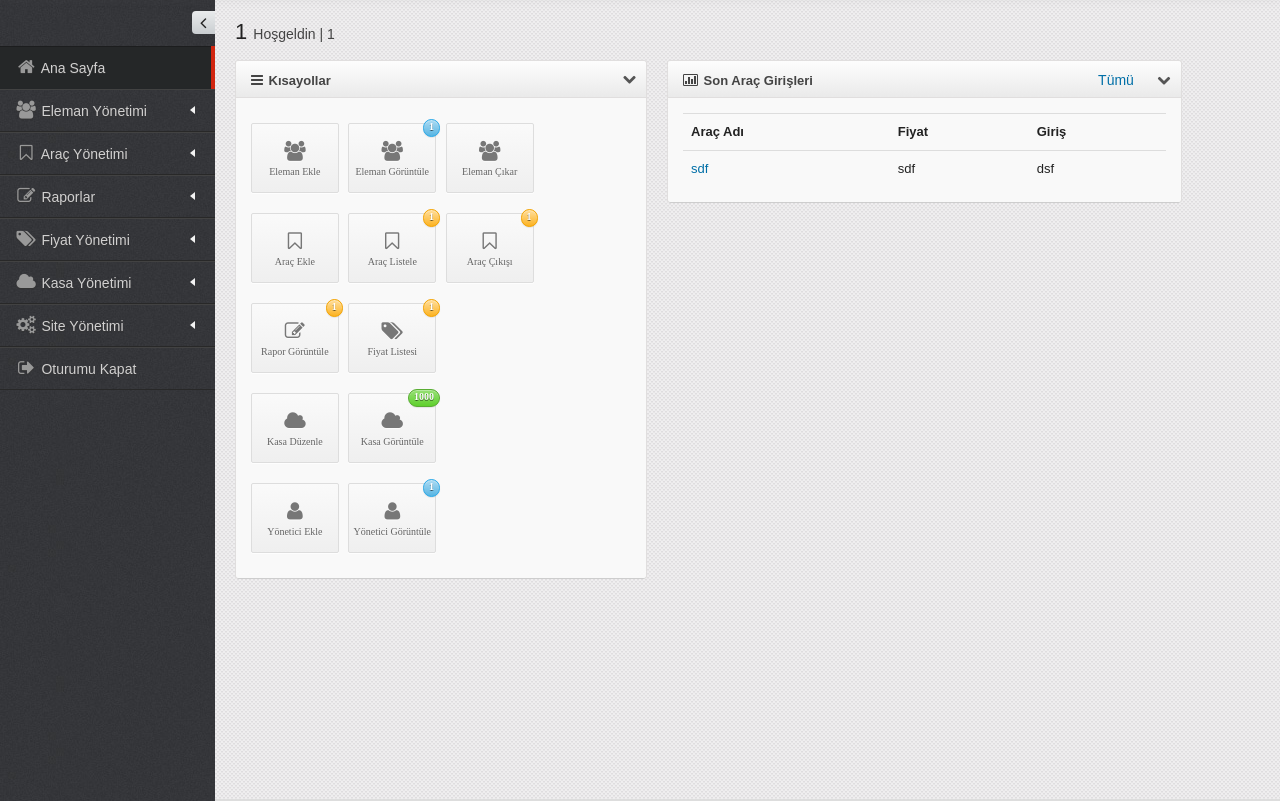
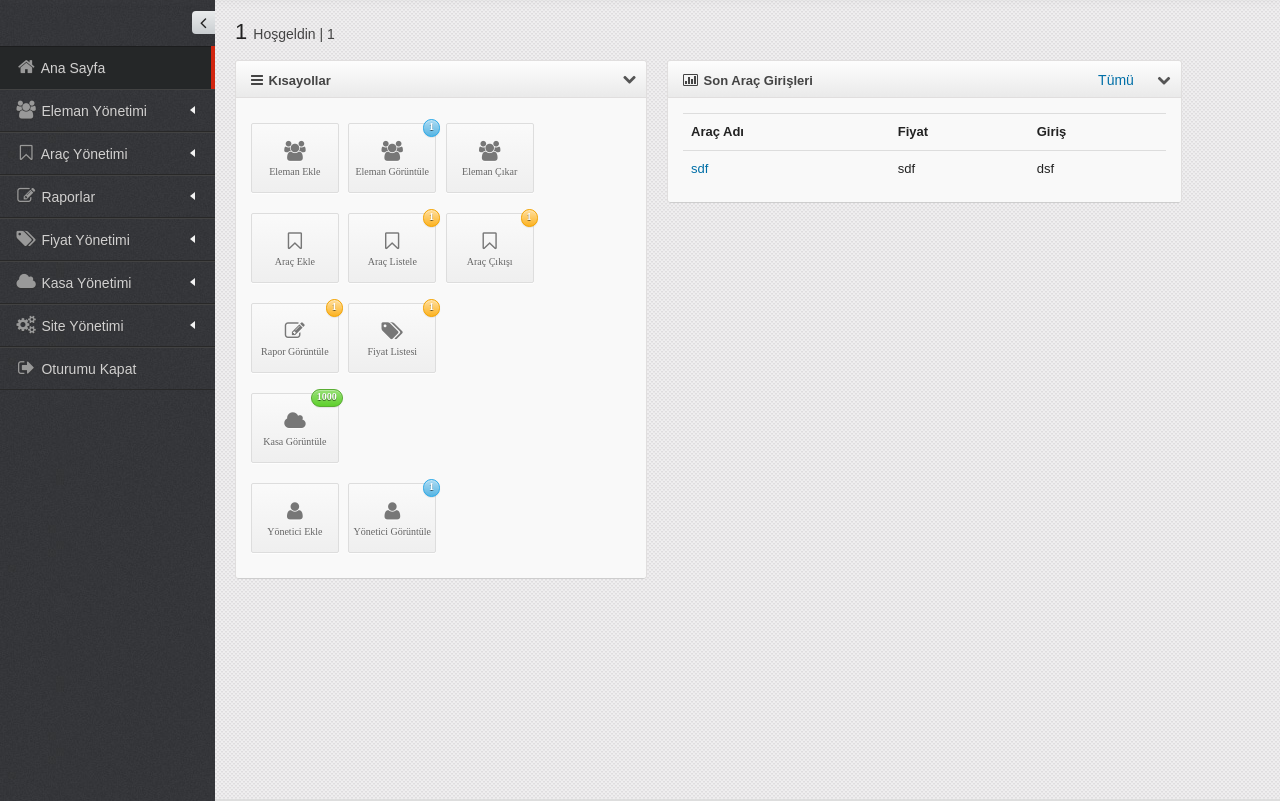
Before and after one commit to MGuvenc/Otopark-Sistemi, a PHP site: page /dashboard.php in a window 1280 px wide. Shown: the part 49-850 px from the top of the page. Run offline with PHP 8.4, Linux system fonts and the light colour scheme; the visitor is signed in with stand-in values (Sample User, id 1).

Commit message:
Update dashboard.php

```diff
--- a/dashboard.php
+++ b/dashboard.php
@@ -105,10 +105,6 @@
 							<div class="row-fluid">
 								<a href="#" class="icon-btn span3">
 									<i class="icon-cloud"></i>
-									<div>Kasa Düzenle</div>
-								</a>
-								<a href="#" class="icon-btn span3">
-									<i class="icon-cloud"></i>
 									<div>Kasa Görüntüle</div>
 									<span class="badge badge-success">1000</span>
 								</a>
```
